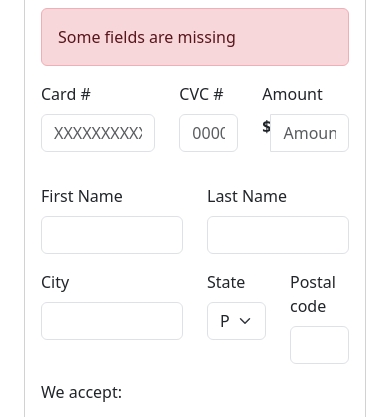
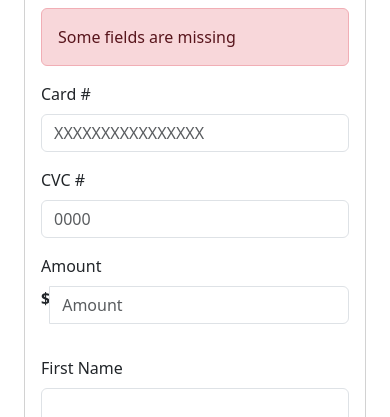
Before and after one commit to 4GeeksAcademy/Natt-s-formulario-con-HTML5-91, a plain HTML site: page index.html in a window 390 px wide. Shown: the part 78-495 px from the top of the page. Drawn offline with nearby package versions, Linux system fonts and the light colour scheme.

Commit message:
correccion

```diff
--- a/index.html
+++ b/index.html
@@ -25,15 +25,15 @@
                     <div class="alert alert-danger">Some fields are missing</div>
 
                     <div class="row align-items-start">
-                        <div class="col-5 pb-3">
+                        <div class="col-sm-12 col-md-5 pb-3">
                             <label for="card" class="form-label">Card #</label>
                             <input class="form-control" placeholder="XXXXXXXXXXXXXXXX" type="text">
                         </div>
-                        <div class="col-3 pb-3">
+                        <div class="col-sm-12 col-md-3 pb-3">
                             <label for="cvc" class="form-label">CVC #</label>
                             <input type="text" class="form-control" placeholder="0000">
                         </div>
-                        <div class="col-4 pb-3">
+                        <div class="col-sm-12 col-md-4 pb-3">
                             <label for="amount" class="form-label">Amount</label>
                             <div class="input-group mb-3">
                                 <span><strong>$</strong></span>
@@ -44,22 +44,22 @@
                     </div>
 
                     <div class="row align-items-start">
-                        <div class="col-6 pb-3">
+                        <div class="col-sm-12 col-md-6 pb-3">
                             <label for="firstName" class="form-label">First Name</label>
                             <input class="form-control" type="text">
                         </div>
-                        <div class="col-6 pb-3">
+                        <div class="col-sm-12 col-md-6 pb-3">
                             <label for="lastName" class="form-label">Last Name</label>
                             <input class="form-control" type="text">
                         </div>
                     </div>
 
                     <div class="row align-items-start">
-                        <div class="col-6 pb-3">
+                        <div class="col-sm-12 col-md-6 pb-3">
                             <label for="city" class="form-label">City</label>
                             <input class="form-control" type="text">
                         </div>
-                        <div class="col-3 pb-3">
+                        <div class="col-sm-12 col-md-3 pb-3">
                             <label for="chooseState" class="form-label">State</label>
                             <select class="form-select" aria-label="Default select example">
                                 <option selected>Pick a state</option>
@@ -219,14 +219,14 @@
                                 </option>
                             </select>
                         </div>
-                        <div class="col-3 pb-3">
+                        <div class="col-sm-12 col-md-3 pb-3">
                             <label for="amount" class="form-label">Postal code</label>
                             <input class="form-control" type="text">
                         </div>
                     </div>
 
                     <div class="row align-items-start">
-                        <div class="col-md-6 ">
+                        <div class="col-sm-12 col-md-6 ">
                             <p for="weAccept">We accept:</p>
                             <div class="btn-group" data-toggle="buttons">
                                 <label class="btn btn-secondary">
@@ -248,7 +248,7 @@
                             </div>
                         </div>
 
-                        <div class="col-6 pb-3">
+                        <div class="col-sm-12 col-md-6 pb-3">
                             <label for="comment">Message</label>
                             <textarea class="form-control" rows="5" id="comment" name="text"></textarea>
                             <p class="fw-lighter" style="color: gray; font-size: small;">Add any notes here.</p>
```
